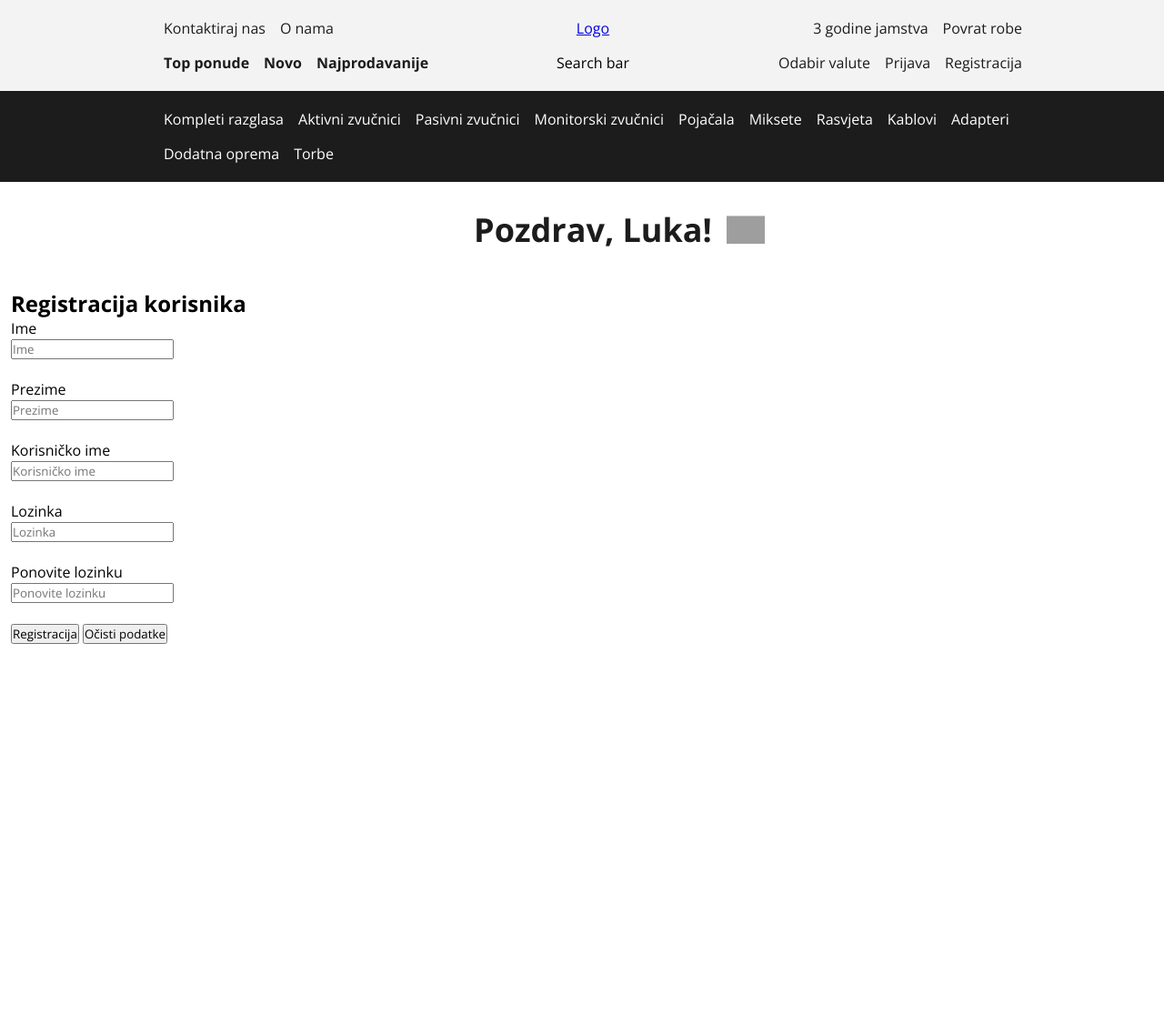
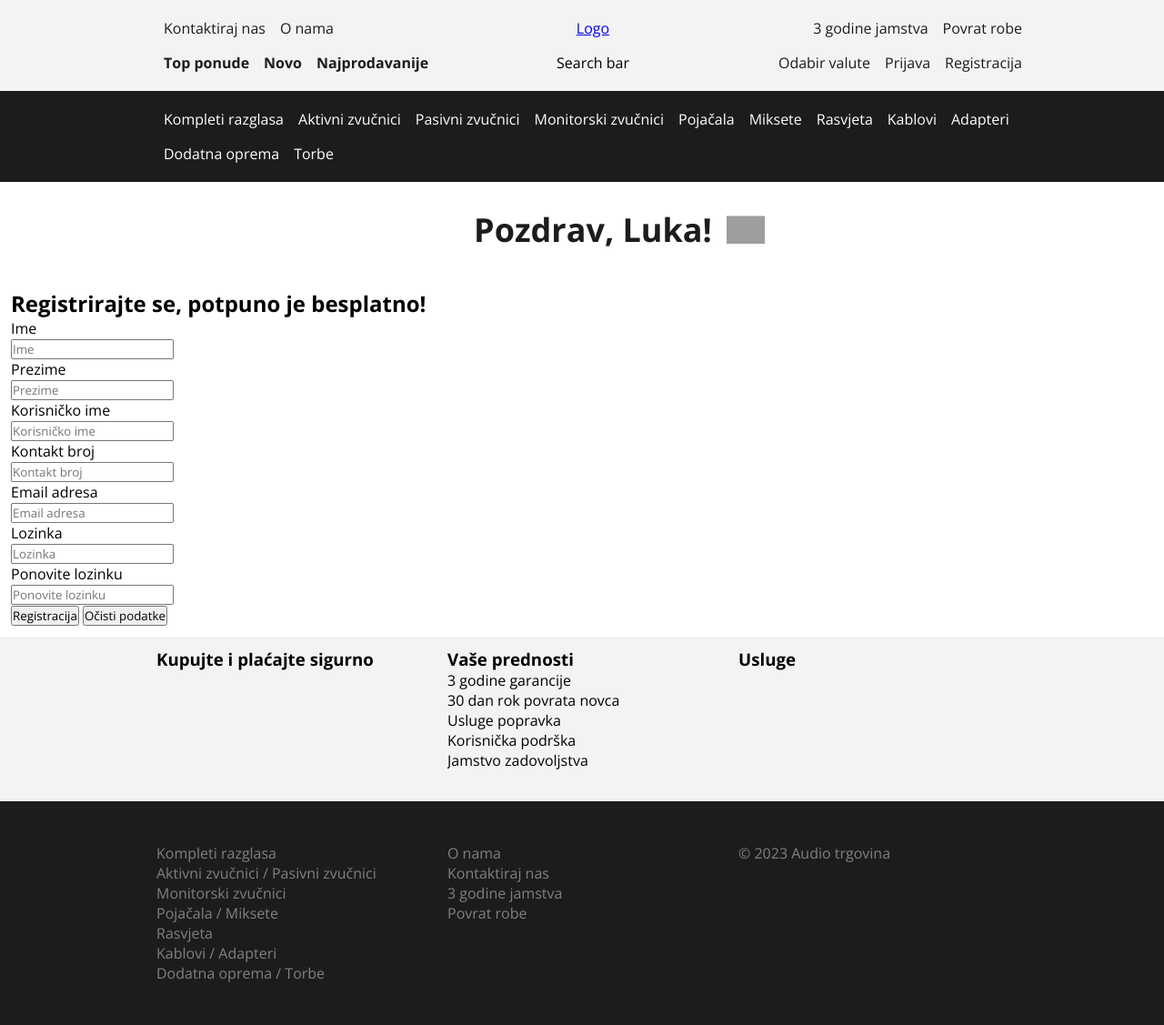
Before and after one commit to VavraLuka/vavra_luka_-_zavrsni_rad, a PHP site: page /signup.php in a window 1280 px wide. Shown: the whole page at 91% size. Before the commit the page ends 708 px from the top, so only its background shows below. Run offline with PHP 8.4, Linux system fonts and the light colour scheme; grey boxes are pictures that could not be loaded.

Commit message:
Update - Registracija

```diff
--- a/footer.php
+++ b/footer.php
@@ -2,35 +2,59 @@
         <section class="background-grey">
             <div class="section-wrapper">
                 <div class="box">
-
+                    <h3>Kupujte i plaćajte sigurno</h3>
+                    <ul>
+                        <li><img src=""></li>
+                        <li><img src=""></li>
+                        <li><img src=""></li>
+                    </ul>
+                    <ul>
+                        <li><img src=""></li>
+                        <li><img src=""></li>
+                        <li><img src=""></li>
+                    </ul>
                 </div>
                 <div class="box">
-
+                    <h3>Vaše prednosti</h3>
+                    <ul>
+                        <li>3 godine garancije</li>
+                        <li>30 dan rok povrata novca</li>
+                        <li>Usluge popravka</li>
+                        <li>Korisnička podrška</li>
+                        <li>Jamstvo zadovoljstva</li>
+                    </ul>
                 </div>
                 <div class="box">
-
+                    <h3>Usluge</h3>
+                    <ul>
+                        <li></li>
+                        <li></li>
+                        <li></li>
+                        <li></li>
+                        <li></li>
+                    </ul>
                 </div>
             </div>
         </section>
         <section class="background-black footer-padding">
             <div class="section-wrapper">
                 <div class="box">
-                    <ul class="text-dark-grey">
-                        <li>Kompleti razglasa</li>
-                        <li>Aktivni zvučnici / Pasivni zvučnici</li>
-                        <li>Monitorski zvučnici</li>
-                        <li>Pojačala / Miksete</li>
-                        <li>Rasvjeta</li>
-                        <li>Kablovi / Adapteri</li>
-                        <li>Dodatna oprema / Torbe</li>
+                    <ul class="text-dark-grey footer-ul">
+                        <li><a href="#">Kompleti razglasa</a></li>
+                        <li><a href="#">Aktivni zvučnici</a> / <a href="#">Pasivni zvučnici</a></li>
+                        <li><a href="#">Monitorski zvučnici</a></li>
+                        <li><a href="#">Pojačala</a> / <a href="#">Miksete</a></li>
+                        <li><a href="#">Rasvjeta</a></li>
+                        <li><a href="#">Kablovi</a> / <a href="#">Adapteri</a></li>
+                        <li><a href="#">Dodatna oprema</a> / <a href="#">Torbe</a></li>
                     </ul>
                 </div>
                 <div class="box">
-                    <ul class="text-dark-grey">
-                        <li>O nama</li>
-                        <li>Kontaktiraj nas</li>
-                        <li>3 godine jamstva</li>
-                        <li>Povrat robe</li>
+                    <ul class="text-dark-grey footer-ul">
+                        <li><a href="#">O nama</a></li>
+                        <li><a href="#">Kontaktiraj nas</a></li>
+                        <li><a href="#">3 godine jamstva</a></li>
+                        <li><a href="#">Povrat robe</a></li>
                     </ul>
                 </div>
                 <div class="box">
--- a/header.php
+++ b/header.php
@@ -15,12 +15,12 @@
             <div class="section-wrapper">
                 <div class="box">
                     <ul class="text-black">
-                        <li><a href="#contact">Kontaktiraj nas</a></li>
-                        <li><a href="#about">O nama</a></li>
+                        <li><a href="contactus.php">Kontaktiraj nas</a></li>
+                        <li><a href="aboutus.php">O nama</a></li>
                     </ul>
                 </div>
                 <div class="box main-logo">
-                    <p><a href="#index">Logo</a></p>
+                    <p><a href="index.php">Logo</a></p>
                 </div>
                 <div class="box">
                     <ul class="float-right text-black">
@@ -43,7 +43,7 @@
                 <div class="box">
                     <ul class="float-right text-black">
                         <li><a href="#currencychange">Odabir valute</a></li>
-                        <li><a href="#cart">Prijava</a></li>
+                        <li><a href="signin.php">Prijava</a></li>
                         <li><a href="signup.php">Registracija</a></li>
                         <!-- <li><a href="#favorites">Favoriti</a></li>
                         <li><a href="#cart">Košarica</a></li>
--- a/signin.php
+++ b/signin.php
@@ -25,5 +25,6 @@
                 </form>
             </div>
         </section>
-    </body>
-</html>
+<?php
+    include_once 'footer.php';
+?>
--- a/signup.php
+++ b/signup.php
@@ -8,33 +8,40 @@
                         if($_GET["error"] == "emptyinput"){
                             echo "<div class='error-paragraph'><p>Molimo popunite sva polja.</p></div>";
                         } else if($_GET["error"] == "invalidusername"){
-                            echo "<div class='error-paragraph'><p>Neispravno korisničko ime. Dozvoljeni znakovi su a-z, A-Z, 0-9.</p></div>";
+                            echo "<div class='error-paragraph'><p>Ups! Unjeli ste neispravno korisničko ime. Dozvoljeni znakovi su a-z, A-Z, 0-9.</p></div>";
                         } else if($_GET["error"] == "invalidpassword"){
-                            echo "<div class='error-paragraph'><p>Unešene lozinke nisu jednake.</p></div>";
+                            echo "<div class='error-paragraph'><p>Unešene lozinke nisu jednake. Molimo pokušajte ih ponovno unjeti.</p></div>";
+                        } else if($_GET["error"] == "emailexists"){
+                            echo "<div class='error-paragraph'><p>Već postoji korisnik s unešenom email adresom. Želite li se ulogirati?</p></div>";
                         } else if($_GET["error"] == "usernameexists"){
-                            echo "<div class='error-paragraph'><p>Korisničko ime već postoji. Molimo unesite drugo korisničko ime.</p></div>";
+                            echo "<div class='error-paragraph'><p>Već postoji korisnik s unešenim korisničkim imenom. Molimo unesite drugo korisničko ime ili se ulogirajte ovdje.</p></div>";
                         } else if($_GET["error"] == "none"){
-                            echo "<div class='signup-paragraph'><p>Uspješno ste registrirani!</p></div>";
+                            echo "<div class='signup-paragraph'><p>Uspješno ste registrirani! Možete započeti postavljati oglase.</p></div>";
                         }
                         echo "<br><br>";
                     }
                 ?>
-                <form action="php/signup.php" method="post">
-                    <h2>Registracija korisnika</h2>
+                <form action="php/signup-process.php" method="post">
+                    <h2>Registrirajte se, potpuno je besplatno!</h2>
                     <label for="name">Ime</label><br>
-                    <input class="input-text" type="text" name="name" id="name" placeholder="Ime"><br><br>
+                    <input class="input-text" type="text" name="name" id="name" placeholder="Ime"><br>
                     <label for="surname">Prezime</label><br>
-                    <input class="input-text" type="text" name="surname" id="surname" placeholder="Prezime"><br><br>
+                    <input class="input-text" type="text" name="surname" id="surname" placeholder="Prezime"><br>
                     <label for="usernameUser">Korisničko ime</label><br>
-                    <input class="input-text" type="text" name="usernameUser" id="usernameUser" placeholder="Korisničko ime"><br><br>
+                    <input class="input-text" type="text" name="usernameUser" id="usernameUser" placeholder="Korisničko ime"><br>
+                    <label for="contactNumber">Kontakt broj</label><br>
+                    <input class="input-text" type="text" name="contactNumber" id="contactNumber" placeholder="Kontakt broj"><br>
+                    <label for="email">Email adresa</label><br>
+                    <input class="input-text" type="email" name="email" id="email" placeholder="Email adresa"><br>
                     <label for="passwordUser">Lozinka</label><br>
-                    <input class="input-text" type="password" name="passwordUser" id="passwordUser" placeholder="Lozinka"><br><br>
+                    <input class="input-text" type="password" name="passwordUser" id="passwordUser" placeholder="Lozinka"><br>
                     <label for="passwordrepeatUser">Ponovite lozinku</label><br>
-                    <input class="input-text" type="password" name="passwordrepeatUser" id="passwordrepeatUser" placeholder="Ponovite lozinku"><br><br>
+                    <input class="input-text" type="password" name="passwordrepeatUser" id="passwordrepeatUser" placeholder="Ponovite lozinku"><br>
                     <div class="form-buttons"><input type="submit" name="submit" value="Registracija">
                     <input type="reset" value="Očisti podatke"></div>
                 </form>
             </div>
         </section>
-    </body>
-</html>
+<?php
+    include_once 'footer.php';
+?>
--- a/styles/footer.css
+++ b/styles/footer.css
@@ -1,17 +1,20 @@
 footer li {
     float: none;
 }
-footer ul.text-dark-grey li a {
+footer ul li a {
     text-decoration-line: none;
-    display: block;
-    padding: 8px;
+    padding: 0px;
     color: grey;
+    transition: 0.15s;
+}
+footer ul li a:hover {
+    color: #46B1C9;
     transition: 0.15s;
 }
 .text-dark-grey {
     color: grey;
 }
 .footer-padding {
-    padding-top: 32px;
-    padding-bottom: 32px;
+    padding-top: 46px;
+    padding-bottom: 46px;
 }
```
Also changed, not shown: php/databaseconnect.php (added, +8 -0 lines), php/functions.php (added, +121 -0 lines), php/signup-process.php (added, +39 -0 lines), aboutus.php (added), contactus.php (added), returns.php (added), warranty.php (added).
